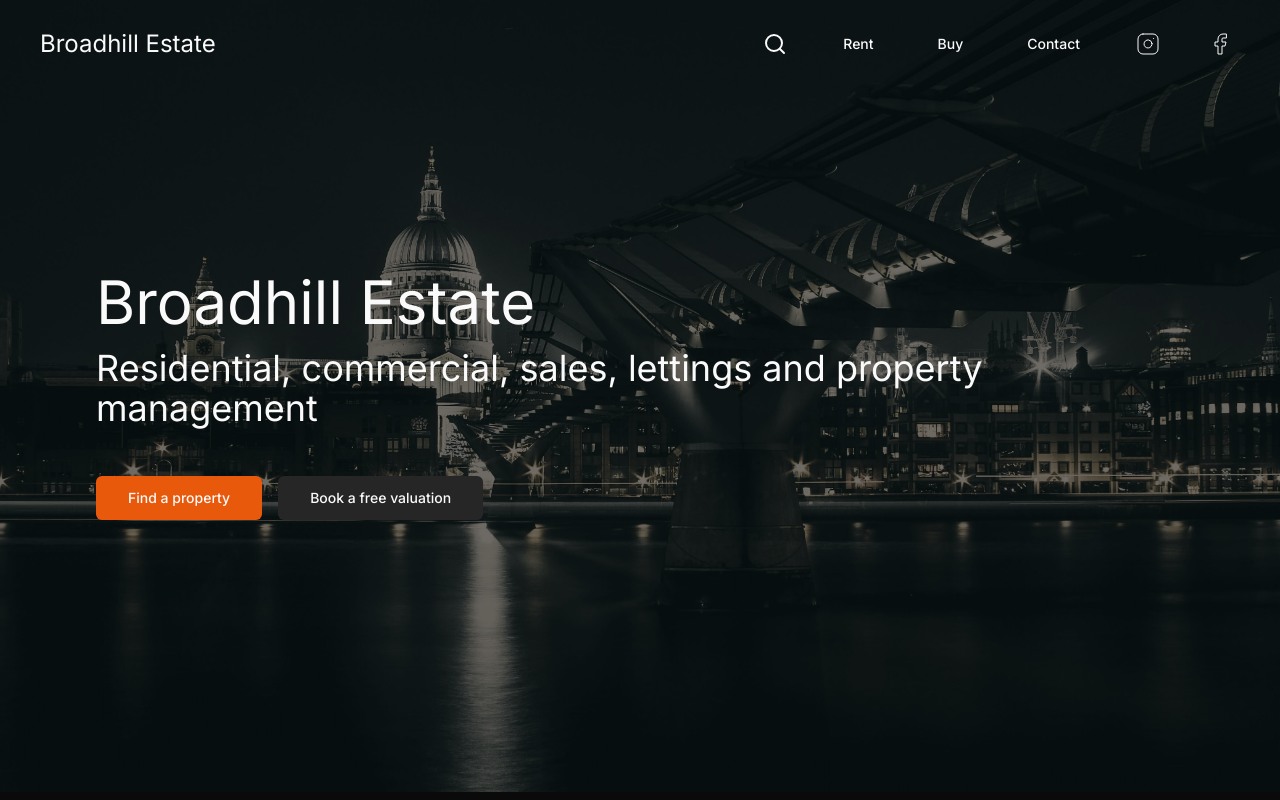
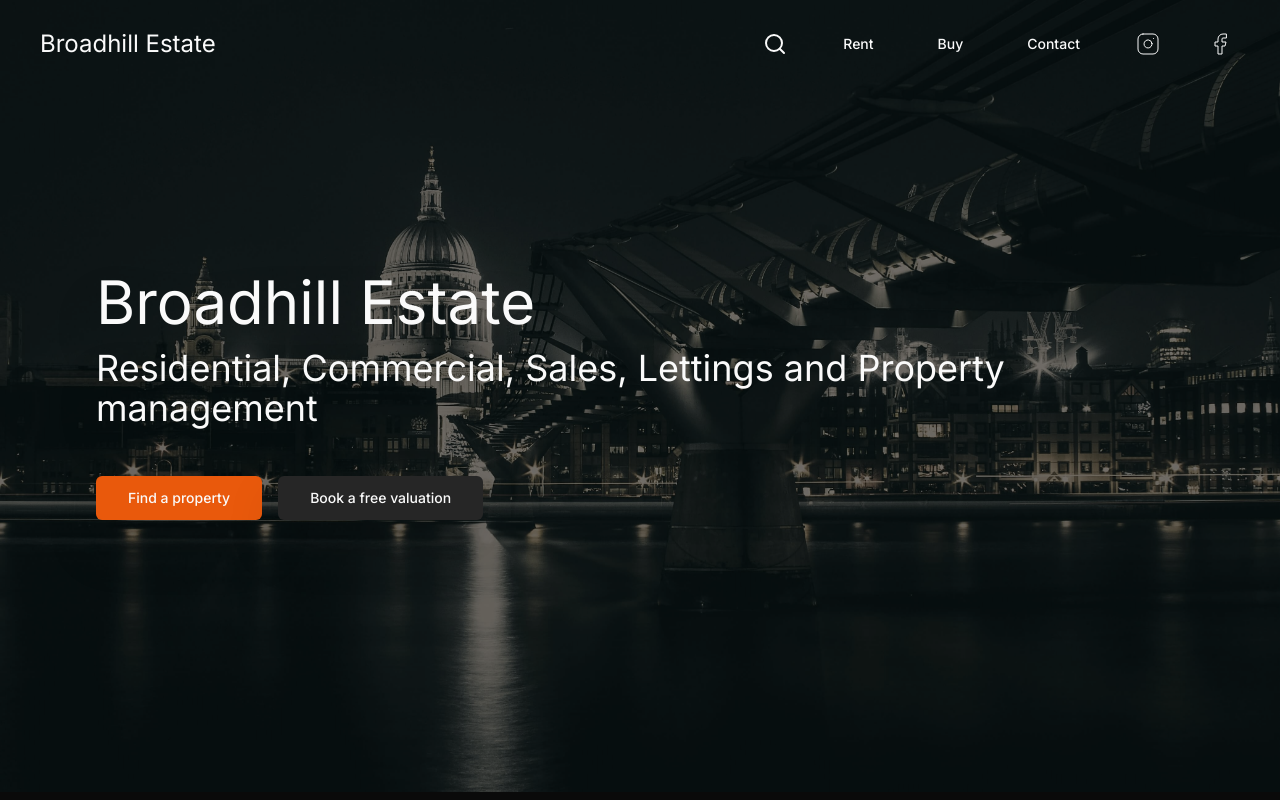
Before and after one commit to sukhsinghcodes/broadhillestate-website, a Next.js app: page / in a window 1280 px wide. Shown: the top 800 px of the page. Built offline with nearby package versions, Linux system fonts and the light colour scheme.

Commit message:
homepage updates

```diff
--- a/src/app/page.tsx
+++ b/src/app/page.tsx
@@ -18,16 +18,18 @@ export default function Home() {
       </div>
       <div className="relative z-10 w-[80vw] h-[600px] flex items-center">
         <div>
-          <H1 className="mb-4">Broadhill Estate</H1>
-          <H2 className="mb-12">
-            Residential, commercial, sales, lettings and property management
+          <H1 className="mb-4 drop-shadow-2xl">Broadhill Estate</H1>
+          <H2 className="mb-12 drop-shadow-2xl">
+            Residential, Commercial, Sales, Lettings and Property management
           </H2>
           <div className="flex gap-4 flex-wrap">
             <Link href="/search">
-              <Button size="lg">Find a property</Button>
+              <Button size="lg" className="drop-shadow-2xl">
+                Find a property
+              </Button>
             </Link>
             <Link href="/contact">
-              <Button variant="secondary" size="lg">
+              <Button variant="secondary" size="lg" className="drop-shadow-2xl">
                 Book a free valuation
               </Button>
             </Link>
```
